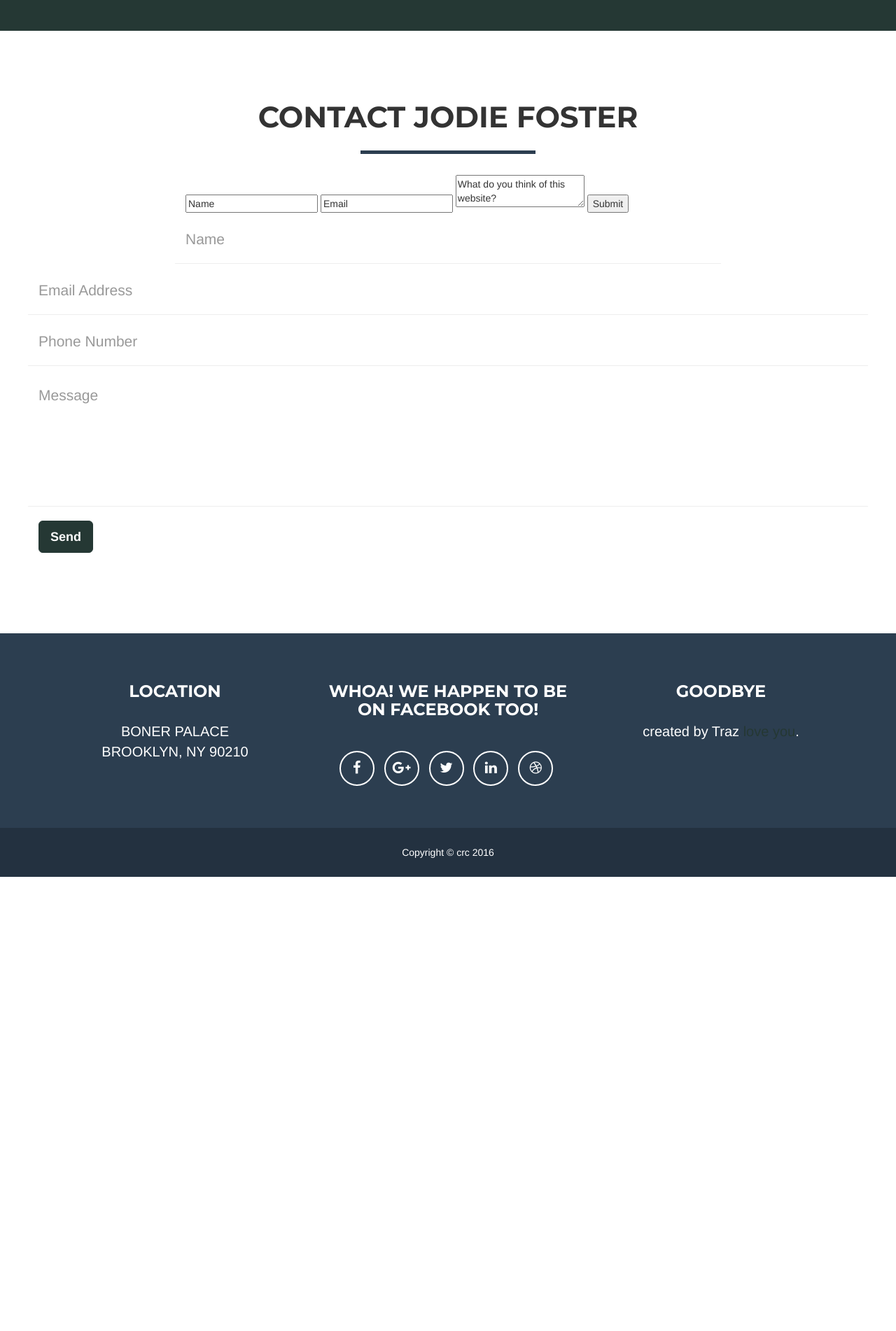
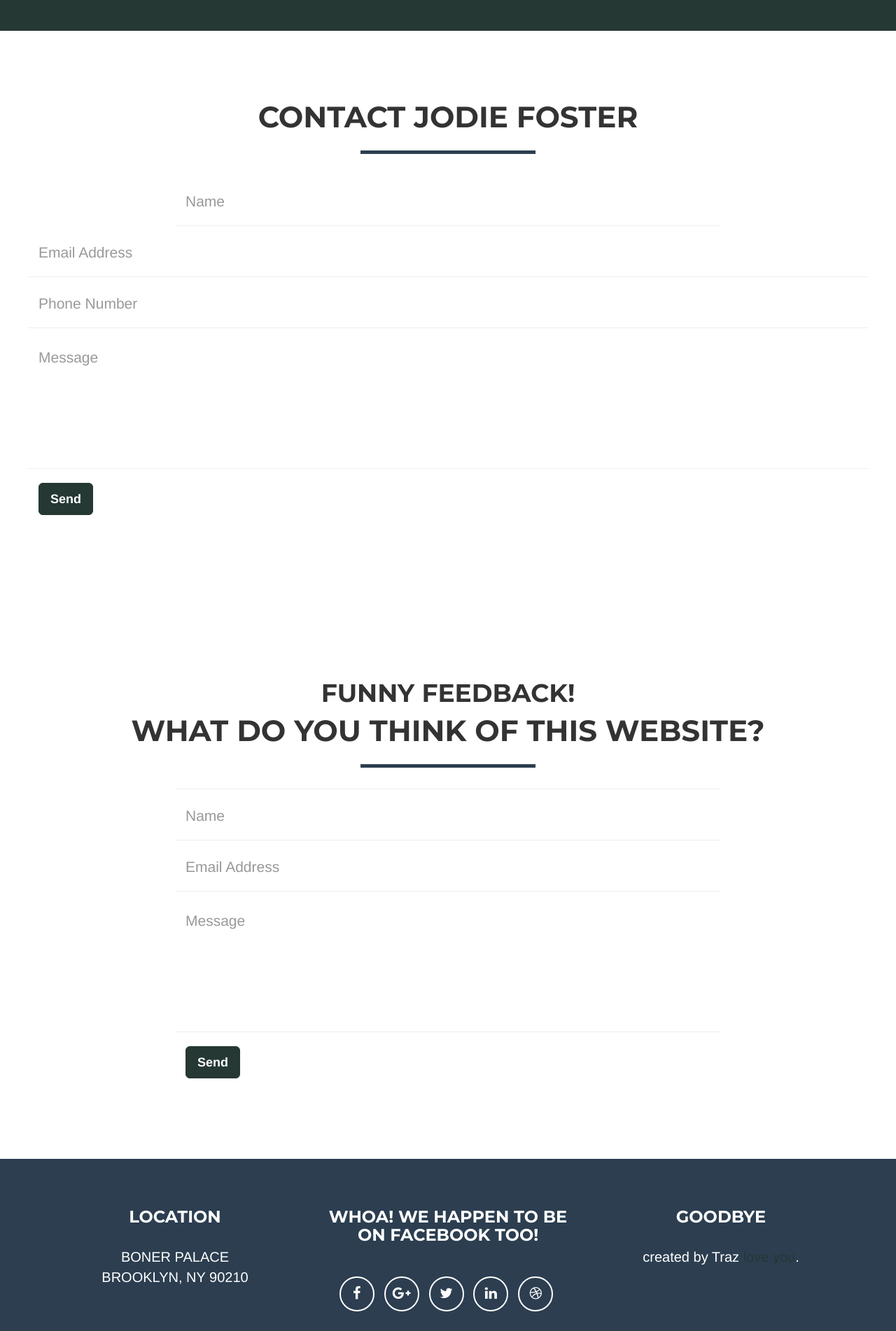
Before and after one commit to candytravis/flask, a Flask app: page / in a window 1280 px wide. Shown: the part 3071-4973 px from the top of the page at 70% size. Before the commit the page ends 4324 px from the top, so only its background shows below. Run offline with Flask 2, Linux system fonts and the light colour scheme; some libraries are stand-ins or nearby versions.

Commit message:
styles second feedback

```diff
--- a/templates/index.html
+++ b/templates/index.html
@@ -191,16 +191,6 @@
             <div class="row">
                 <div class="col-lg-8 col-lg-offset-2">
 
-
-                  <form action="https://formspree.io/rosenbergtravis@yahoo.com"
-                           method="POST">
-
-                  <input type= 'text' name= 'name' value= "Name">
-                  <input type= 'text' name= 'email' value= 'Email'>
-                  <textarea>What do you think of this website?</textarea>
-                  <input type= 'submit'>
-                </form>
-
                     <form
                         <div class="row control-group">
                             <div class="form-group col-xs-12 floating-label-form-group controls">
@@ -220,6 +210,81 @@
                             <div class="form-group col-xs-12 floating-label-form-group controls">
                                 <label for="phone">Phone Number</label>
                                 <input type="tel" class="form-control" placeholder="Phone Number" id="phone" required data-validation-required-message="Please enter your phone number.">
+                                <p class="help-block text-danger"></p>
+                            </div>
+                        </div>
+                        <div class="row control-group">
+                            <div class="form-group col-xs-12 floating-label-form-group controls">
+                                <label for="message">Message</label>
+                                <textarea rows="5" class="form-control" placeholder="Message" id="message" required data-validation-required-message="Please enter a message."></textarea>
+                                <p class="help-block text-danger"></p>
+                            </div>
+                        </div>
+                        <br>
+                        <div id="success"></div>
+                        <div class="row">
+                            <div class="form-group col-xs-12">
+                                <button type="submit" class="btn btn-success btn-lg">Send</button>
+                            </div>
+                        </div>
+                    </form>
+                </div>
+            </div>
+        </div>
+    </section>
+
+    <!--actual feedback form
+    <section id="contact">
+        <div class="container">
+            <div class="row">
+                <div class="col-lg-12 text-center">
+                    <h2>Contact Jodie Foster</h2>
+                    <hr class="star-primary">
+                </div>
+            </div>
+            <div class="row">
+                <div class="col-lg-8 col-lg-offset-2">
+
+
+                  <form action="https://formspree.io/rosenbergtravis@yahoo.com"
+                           method="POST">
+
+                  <input type= 'text' name= 'name' value= "Name">
+                  <input type= 'text' name= 'email' value= 'Email'>
+                  <textarea>What do you think of this website?</textarea>
+                  <input type= 'submit'>
+                </form>
+              </div>
+            </div>
+        </div>
+    </section>-->
+    <section id="contact">
+        <div class="container">
+            <div class="row">
+                <div class="col-lg-12 text-center">
+                  <h1>Funny Feedback!</h1>
+                    <h2>What do you think of this website?</h2>
+                    <hr class="star-primary">
+                </div>
+            </div>
+            <div class="row">
+                <div class="col-lg-8 col-lg-offset-2">
+
+
+                  <form action="https://formspree.io/rosenbergtravis@yahoo.com"
+                           method="POST">
+
+                        <div class="row control-group">
+                            <div class="form-group col-xs-12 floating-label-form-group controls">
+                                <label for="name">Name</label>
+                                <input type="text" class="form-control" placeholder="Name" id="name" required data-validation-required-message="Please enter your name.">
+                                <p class="help-block text-danger"></p>
+                            </div>
+                        </div>
+                        <div class="row control-group">
+                            <div class="form-group col-xs-12 floating-label-form-group controls">
+                                <label for="email">Email Address</label>
+                                <input type="email" class="form-control" placeholder="Email Address" id="email" required data-validation-required-message="Please enter your email address.">
                                 <p class="help-block text-danger"></p>
                             </div>
                         </div>
```
